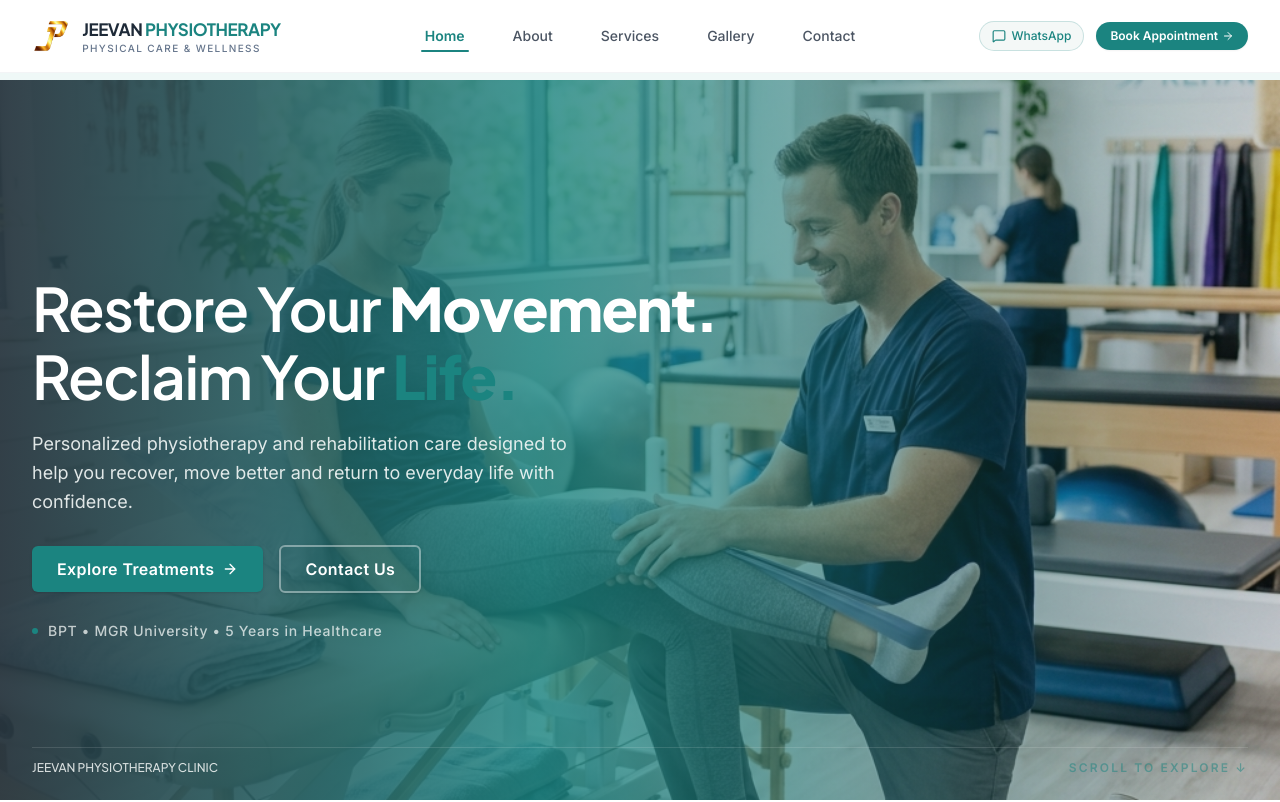
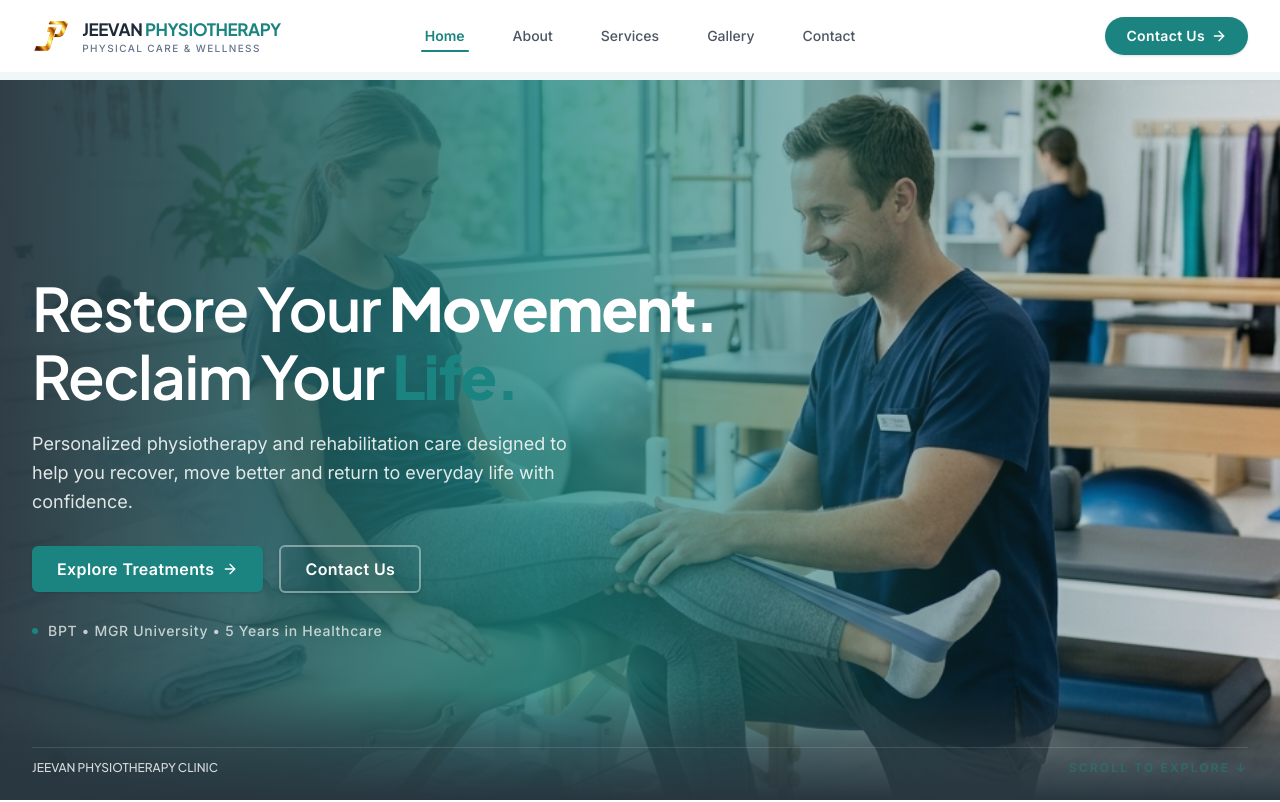
Before and after one commit to logeshraja-06/Jeevan-Clinic-demo, a React (Vite) app: page / in a window 1280 px wide. Shown: the top 802 px of the page. Built offline with nearby package versions, Linux system fonts and the light colour scheme.

Commit message:
Update Hero Section

```diff
--- a/src/components/home/Hero.jsx
+++ b/src/components/home/Hero.jsx
@@ -6,15 +6,34 @@ import { Button } from '../common/Button';
 export const Hero = () => {
   return (
     <section className="relative w-full h-[calc(100vh-76px)] sm:h-[calc(100vh-80px)] min-h-[560px] max-h-[820px] flex flex-col justify-between pt-20 md:pt-24 pb-4 md:pb-6 bg-[#28363F] text-white overflow-hidden mt-[76px] sm:mt-[80px]">
-      {/* Full-width Photographic Background */}
-      <div
-        className="absolute inset-0 bg-cover bg-center md:bg-[position:70%_center] z-0 transition-transform duration-1000 scale-100"
+      {/* Full-width Photographic Background with Slow Ken Burns Zoom Effect */}
+      <motion.div
+        initial={{ scale: 1 }}
+        animate={{ scale: 1.07 }}
+        transition={{ duration: 18, ease: [0.25, 1, 0.5, 1] }}
+        className="absolute inset-0 bg-cover bg-center md:bg-[position:70%_center] z-0 transform-gpu contrast-[1.03] brightness-[0.97]"
         style={{ backgroundImage: `url('/images/clinic/hero_physio.png')` }}
       />
 
-      {/* Multi-layer Gradient Overlay for Optimal Text Readability & Photography Visibility */}
-      <div className="absolute inset-0 z-10 hero-overlay-gradient hidden md:block" />
-      <div className="absolute inset-0 z-10 hero-overlay-mobile md:hidden" />
+      {/* Multi-layer Gradient Overlays for Optimal Text Readability & Rich Brand Contrast */}
+      <div
+        className="absolute inset-0 z-10 hero-overlay-gradient hidden md:block"
+        style={{
+          background: 'linear-gradient(90deg, rgba(40, 54, 63, 0.95) 0%, rgba(27, 132, 128, 0.78) 42%, rgba(20, 81, 79, 0.32) 75%, rgba(40, 54, 63, 0.08) 100%)'
+        }}
+      />
+      <div
+        className="absolute inset-0 z-10 hero-overlay-mobile md:hidden"
+        style={{
+          background: 'linear-gradient(180deg, rgba(40, 54, 63, 0.95) 0%, rgba(27, 132, 128, 0.84) 55%, rgba(40, 54, 63, 0.96) 100%)'
+        }}
+      />
+
+      {/* Subtle Radial Vignette for Depth */}
+      <div className="absolute inset-0 z-10 bg-[radial-gradient(ellipse_at_top_right,_var(--tw-gradient-stops))] from-transparent via-[#28363F]/20 to-[#28363F]/60 pointer-events-none" />
+
+      {/* Soft Bottom Fade for Smooth Transition into Next Section */}
+      <div className="absolute inset-x-0 bottom-0 h-28 z-10 bg-gradient-to-t from-[#28363F] via-[#28363F]/60 to-transparent pointer-events-none" />
 
       {/* Main Content Area */}
       <Container className="relative z-20 my-auto w-full">
--- a/src/components/layout/Navbar.jsx
+++ b/src/components/layout/Navbar.jsx
@@ -1,10 +1,9 @@
 import React, { useState, useEffect } from 'react';
 import { Link, useLocation } from 'react-router-dom';
 import { motion, AnimatePresence } from 'framer-motion';
-import { Menu, X, MessageSquare, ArrowRight } from 'lucide-react';
+import { Menu, X } from 'lucide-react';
 import { Container } from '../common/Container';
-import { clinicData } from '../../data/clinic';
-import { createWhatsAppLink } from '../../utils/helpers';
+import { Button } from '../common/Button';
 
 export const Navbar = () => {
   const [isScrolled, setIsScrolled] = useState(false);
@@ -91,23 +90,14 @@ export const Navbar = () => {
 
           {/* Right Zone: Secondary Action CTAs */}
           <div className="hidden md:flex items-center justify-end flex-1 gap-2.5 lg:gap-3 shrink-0">
-            <a
-              href={createWhatsAppLink(clinicData.whatsapp, "Hello! I would like to inquire about booking an appointment.")}
-              target="_blank"
-              rel="noopener noreferrer"
-              className="inline-flex items-center gap-1.5 px-3 py-1.5 text-xs font-medium text-[#1B8480] hover:text-[#14514F] bg-[#F4F8F7] hover:bg-[#1B8480]/10 rounded-full border border-[#1B8480]/20 transition-colors shrink-0"
-              aria-label="Chat on WhatsApp"
-            >
-              <MessageSquare className="w-3.5 h-3.5 text-[#1B8480]" />
-              <span className="hidden xl:inline font-medium">WhatsApp</span>
-            </a>
-
-            <Link
-              to="/contact"
-              className="inline-flex items-center gap-1 px-3.5 py-1.5 text-xs font-semibold text-white bg-[#1B8480] hover:bg-[#14514F] rounded-full shadow-xs hover:shadow transition-all group shrink-0"
-            >
-              <span className="whitespace-nowrap">Book Appointment</span>
-              <ArrowRight className="w-3 h-3 transition-transform duration-200 group-hover:translate-x-0.5" />
+            <Link to="/contact">
+              <Button
+                variant="primary"
+                size="sm"
+                showArrow
+              >
+                Contact Us
+              </Button>
             </Link>
           </div>
 
@@ -161,23 +151,19 @@ export const Navbar = () => {
 
               {/* Mobile Action CTAs */}
               <div className="pt-3 border-t border-gray-100 flex flex-col gap-2">
-                <a
-                  href={createWhatsAppLink(clinicData.whatsapp, "Hello! I would like to inquire about booking an appointment.")}
-                  target="_blank"
-                  rel="noopener noreferrer"
-                  onClick={() => setIsMobileMenuOpen(false)}
-                  className="flex items-center justify-center gap-2 w-full py-2 text-xs font-semibold text-[#1B8480] bg-[#F4F8F7] rounded-lg border border-[#1B8480]/20"
-                >
-                  <MessageSquare className="w-3.5 h-3.5" />
-                  <span>WhatsApp Inquiry</span>
-                </a>
                 <Link
                   to="/contact"
                   onClick={() => setIsMobileMenuOpen(false)}
-                  className="flex items-center justify-center gap-1.5 w-full py-2 text-xs font-semibold text-white bg-[#1B8480] rounded-lg"
+                  className="w-full block"
                 >
-                  <span>Book Appointment</span>
-                  <ArrowRight className="w-3.5 h-3.5" />
+                  <Button
+                    variant="primary"
+                    size="sm"
+                    fullWidth
+                    showArrow
+                  >
+                    Contact Us
+                  </Button>
                 </Link>
               </div>
             </Container>
```
